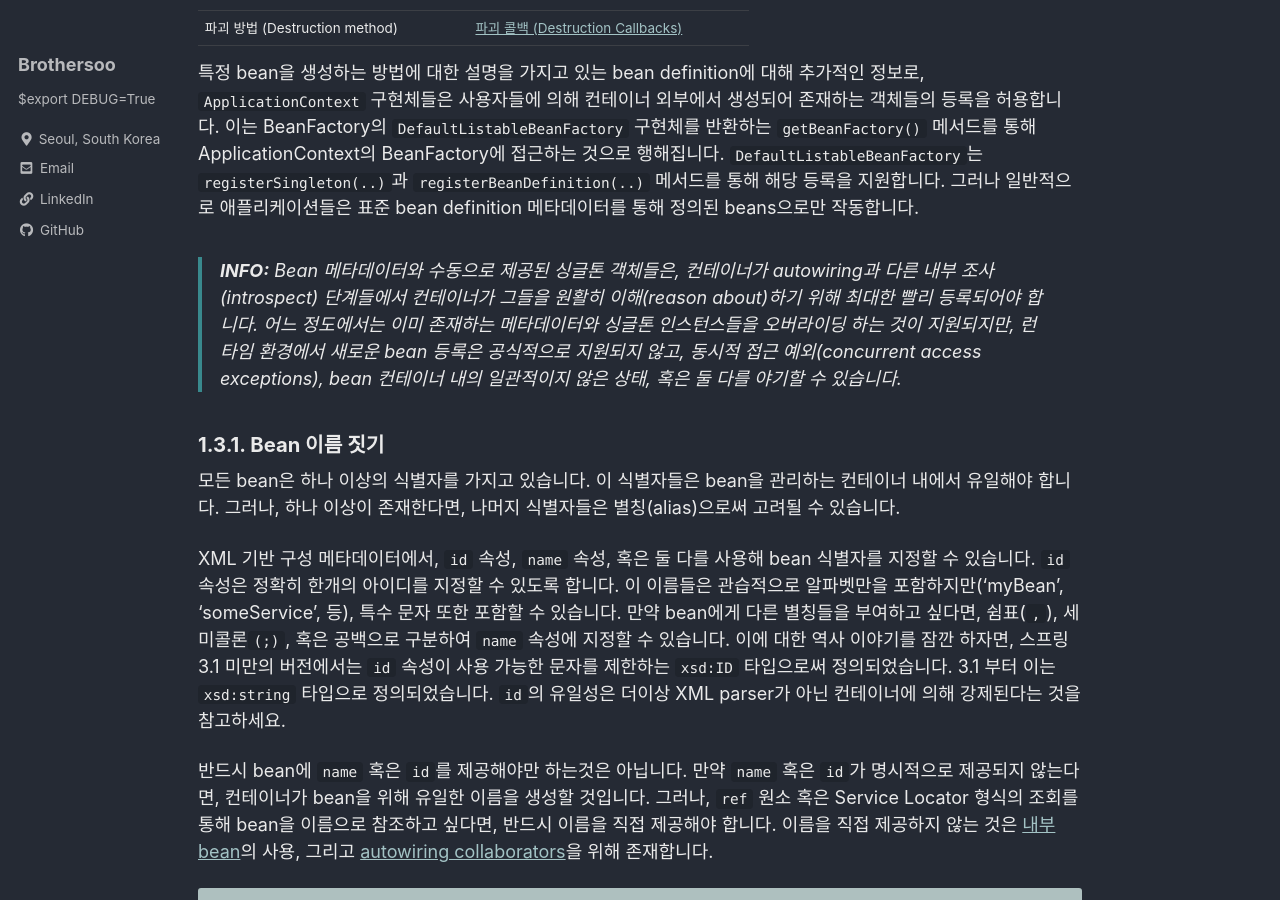
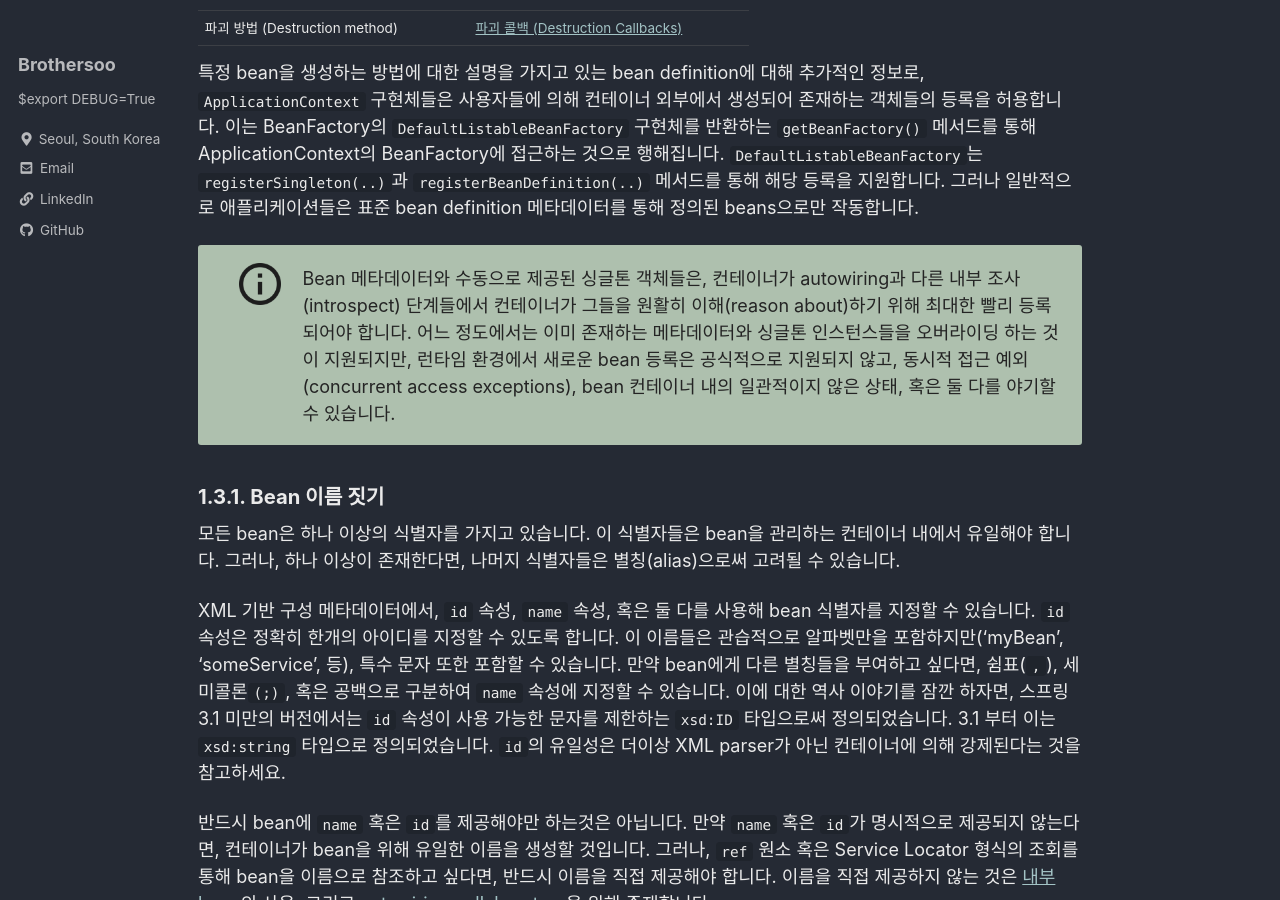
Before and after one commit to brothersoo/brothersoo.github.io, a Jekyll site: the page built from _posts/spring_doc/2021-08-17-spring_framework_documentation-core.md, in a window 1280 px wide and 900 px high, scrolled down 7680 px. Built offline with Jekyll 4.4.1, drawn with Linux system fonts in a browser that asks for light colours; cached includes are drawn as plain includes; comment, search, counter and statistics services are not loaded.

Commit message:
FIX: info icon image css

```diff
--- a/_posts/spring_doc/2021-08-17-spring_framework_documentation-core.md
+++ b/_posts/spring_doc/2021-08-17-spring_framework_documentation-core.md
@@ -275,7 +275,15 @@ Spring IoC 컨테이너는 하나 이상의 bean을 관리합니다. 이 bean들
 
 특정 bean을 생성하는 방법에 대한 설명을 가지고 있는 bean definition에 대해 추가적인 정보로, `ApplicationContext` 구현체들은 사용자들에 의해 컨테이너 외부에서 생성되어 존재하는 객체들의 등록을 허용합니다. 이는 BeanFactory의 `DefaultListableBeanFactory` 구현체를 반환하는 `getBeanFactory()` 메서드를 통해 ApplicationContext의 BeanFactory에 접근하는 것으로 행해집니다. `DefaultListableBeanFactory`는 `registerSingleton(..)`과 `registerBeanDefinition(..)` 메서드를 통해 해당 등록을 지원합니다. 그러나 일반적으로 애플리케이션들은 표준 bean definition 메타데이터를 통해 정의된 beans으로만 작동합니다.
 
-> **_INFO:_** Bean 메타데이터와 수동으로 제공된 싱글톤 객체들은, 컨테이너가 autowiring과 다른 내부 조사(introspect) 단계들에서 컨테이너가 그들을 원활히 이해(reason about)하기 위해 최대한 빨리 등록되어야 합니다. 어느 정도에서는 이미 존재하는 메타데이터와 싱글톤 인스턴스들을 오버라이딩 하는 것이 지원되지만, 런타임 환경에서 새로운 bean 등록은 공식적으로 지원되지 않고, 동시적 접근 예외(concurrent access exceptions), bean 컨테이너 내의 일관적이지 않은 상태, 혹은 둘 다를 야기할 수 있습니다.
+<div class="info-box" style="height: 200px;">
+    <div class="info-icon">
+        <div class="icon-div"><div class="icon"></div></div>
+    </div>
+    <div class="info-content">
+        Bean 메타데이터와 수동으로 제공된 싱글톤 객체들은, 컨테이너가 autowiring과 다른 내부 조사(introspect) 단계들에서 컨테이너가 그들을 원활히 이해(reason about)하기 위해 최대한 빨리 등록되어야 합니다. 어느 정도에서는 이미 존재하는 메타데이터와 싱글톤 인스턴스들을 오버라이딩 하는 것이 지원되지만, 런타임 환경에서 새로운 bean 등록은 공식적으로 지원되지 않고, 동시적 접근 예외(concurrent access exceptions), bean 컨테이너 내의 일관적이지 않은 상태, 혹은 둘 다를 야기할 수 있습니다.
+    </div>
+</div>
+
 
 ### <a name="beans-beanname"></a>1.3.1. Bean 이름 짓기
 
```
